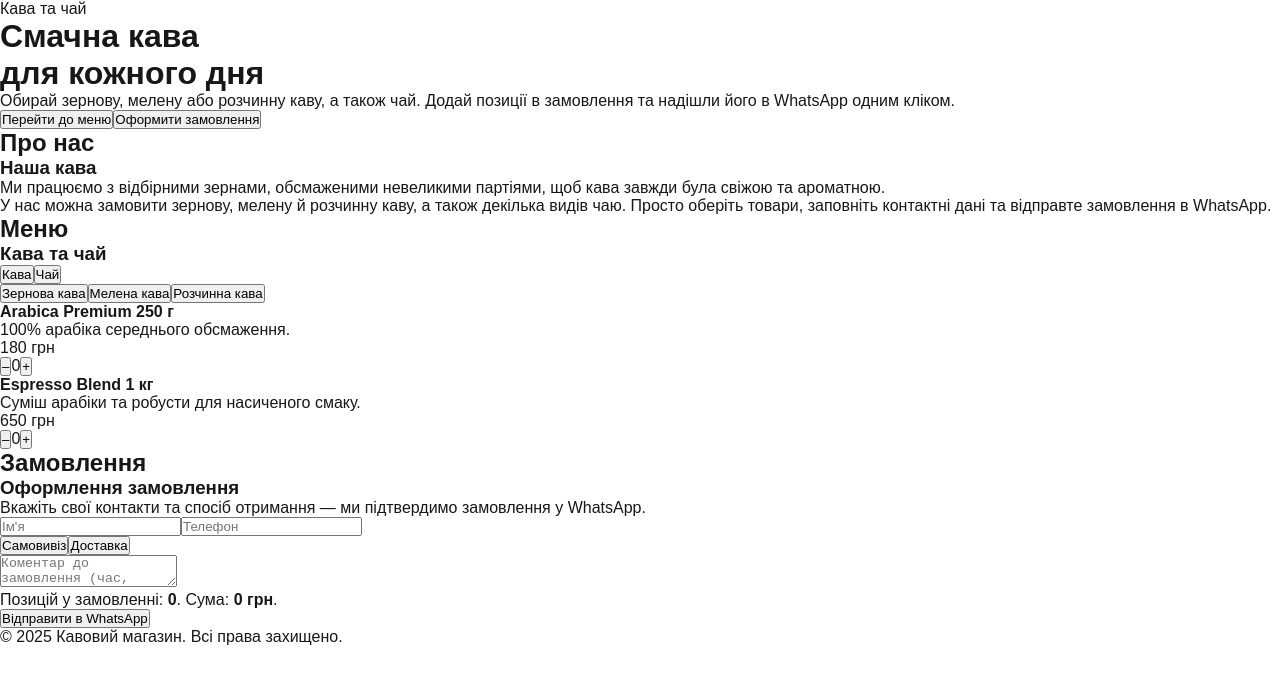
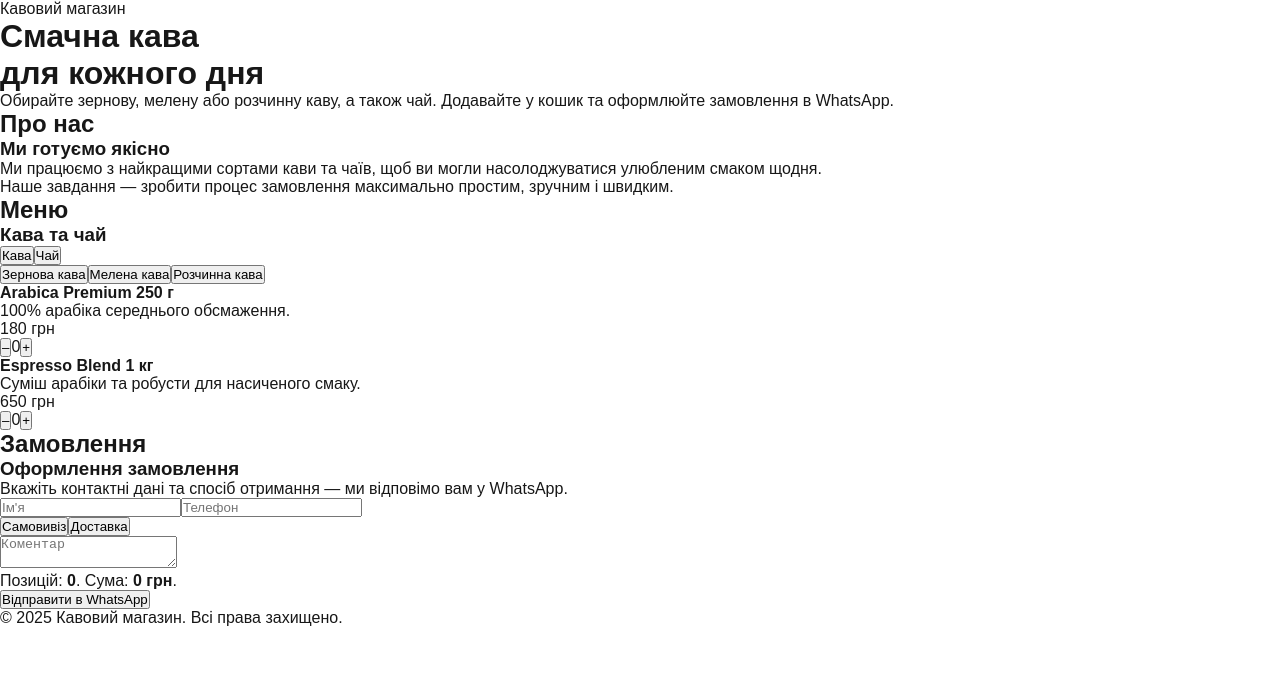
Before and after one commit to lolittajdm-alt/akviz0.2, a Next.js app: page / in a window 1280 px wide. Shown: the top 684 px of the page. Built offline with nearby package versions, Linux system fonts and the light colour scheme.

Commit message:
Update index.js

```diff
--- a/pages/index.js
+++ b/pages/index.js
@@ -1,7 +1,6 @@
 import { useMemo, useState } from "react";
 
-// ← ВСТАВ СВІЙ НОМЕР без + (наприклад 380671112233)
-const WHATSAPP_NUMBER = "380XXXXXXXXX";
+const WHATSAPP_NUMBER = "380XXXXXXXXX"; // ← ВСТАВ СВІЙ НОМЕР без +
 
 const CATEGORIES = [
   { id: "coffee", label: "Кава" },
@@ -88,7 +87,7 @@ const PRODUCTS = [
     id: "tea-herbal",
     category: "tea",
     name: "Трав'яний збiр Relax 80 г",
-    description: "М'ята, меліса та iншi трави для вечiрнього вiдпочинку.",
+    description: "М'ята, меліса та інші трави — ідеальні для вечора.",
     price: 110,
   },
 ];
@@ -194,93 +193,64 @@ export default function Home() {
     }
   };
 
-  const scrollToId = (id) => {
-    if (typeof document === "undefined") return;
-    const el = document.getElementById(id);
-    if (el) el.scrollIntoView({ behavior: "smooth", block: "start" });
-  };
-
   return (
     <div className="page-root">
       <div className="coffee-container">
+
         {/* HERO */}
         <header className="hero">
           <div className="hero-inner">
             <div className="hero-content">
-              <span className="hero-badge">Кава та чай</span>
+              <span className="hero-badge">Кавовий магазин</span>
               <h1 className="hero-title">
                 Смачна кава
                 <br />
                 для кожного дня
               </h1>
               <p className="hero-text">
-                Обирай зернову, мелену або розчинну каву, а також чай. Додай
-                позиції в замовлення та надішли його в WhatsApp одним кліком.
+                Обирайте зернову, мелену або розчинну каву, а також чай. Додавайте у кошик та оформлюйте замовлення в WhatsApp.
               </p>
-              <div className="hero-buttons">
-                <button
-                  className="hero-btn hero-btn-primary"
-                  onClick={() => scrollToId("menu-section")}
-                >
-                  Перейти до меню
-                </button>
-                <button
-                  className="hero-btn hero-btn-secondary"
-                  onClick={() => scrollToId("order-section")}
-                >
-                  Оформити замовлення
-                </button>
-              </div>
             </div>
           </div>
         </header>
 
         {/* ABOUT */}
-        <section className="about" id="about-section">
+        <section className="about">
           <div className="about-content">
             <h2 className="section-label">Про нас</h2>
-            <h3 className="section-title">Наша кава</h3>
+            <h3 className="section-title">Ми готуємо якісно</h3>
             <p className="section-text">
-              Ми працюємо з відбірними зернами, обсмаженими невеликими
-              партіями, щоб кава завжди була свіжою та ароматною.
+              Ми працюємо з найкращими сортами кави та чаїв, щоб ви могли насолоджуватися улюбленим смаком щодня.
             </p>
             <p className="section-text">
-              У нас можна замовити зернову, мелену й розчинну каву, а також декілька
-              видів чаю. Просто оберіть товари, заповніть контактні дані та
-              відправте замовлення в WhatsApp.
+              Наше завдання — зробити процес замовлення максимально простим, зручним і швидким.
             </p>
           </div>
         </section>
 
-        {/* МЕНЮ */}
+        {/* MENU */}
         <section className="menu" id="menu-section">
           <div className="menu-header">
             <h2 className="section-label">Меню</h2>
             <h3 className="section-title">Кава та чай</h3>
           </div>
 
-          {/* Розділи: кава / чай */}
+          {/* Категорії */}
           <nav className="category-bar">
             {CATEGORIES.map((cat) => (
               <button
                 key={cat.id}
                 className={
-                  "category-chip" +
-                  (activeCategory === cat.id ? " category-chip-active" : "")
+                  "category-chip" + (activeCategory === cat.id ? " category-chip-active" : "")
                 }
-                onClick={() => {
-                  setActiveCategory(cat.id);
-                  if (cat.id === "coffee" && !activeCoffeeSubcategory) {
-                    setActiveCoffeeSubcategory("beans");
-                  }
-                }}
+                onClick={() => setActiveCategory(cat.id)}
               >
                 {cat.label}
               </button>
             ))}
           </nav>
 
-          {/* Підрозділи тільки для кави */}
+          {/* Підкатегорії кави */}
           {activeCategory === "coffee" && (
             <nav className="category-bar coffee-subbar">
               {COFFEE_SUBCATEGORIES.map((sub) => (
@@ -288,9 +258,7 @@ export default function Home() {
                   key={sub.id}
                   className={
                     "category-chip" +
-                    (activeCoffeeSubcategory === sub.id
-                      ? " category-chip-active"
-                      : "")
+                    (activeCoffeeSubcategory === sub.id ? " category-chip-active" : "")
                   }
                   onClick={() => setActiveCoffeeSubcategory(sub.id)}
                 >
@@ -300,6 +268,7 @@ export default function Home() {
             </nav>
           )}
 
+          {/* Товари */}
           <main className="product-grid">
             {filteredProducts.map((p) => {
               const qty = cart[p.id] || 0;
@@ -312,17 +281,11 @@ export default function Home() {
                   <div className="product-bottom">
                     <div className="product-price">{p.price} грн</div>
                     <div className="qty-controls">
-                      <button
-                        className="qty-btn"
-                        onClick={() => handleQtyChange(p.id, -1)}
-                      >
+                      <button className="qty-btn" onClick={() => handleQtyChange(p.id, -1)}>
                         –
                       </button>
                       <span className="qty-number">{qty || 0}</span>
-                      <button
-                        className="qty-btn"
-                        onClick={() => handleQtyChange(p.id, 1)}
-                      >
+                      <button className="qty-btn" onClick={() => handleQtyChange(p.id, 1)}>
                         +
                       </button>
                     </div>
@@ -333,18 +296,17 @@ export default function Home() {
           </main>
         </section>
 
-        {/* ОФОРМЛЕННЯ ЗАМОВЛЕННЯ */}
+        {/* ORDER */}
         <section className="order-section" id="order-section">
           <h2 className="section-label">Замовлення</h2>
           <h3 className="section-title">Оформлення замовлення</h3>
           <p className="section-text">
-            Вкажіть свої контакти та спосіб отримання — ми підтвердимо
-            замовлення у WhatsApp.
+            Вкажіть контактні дані та спосіб отримання — ми відповімо вам у WhatsApp.
           </p>
 
           <input
             className="order-input"
-            placeholder="Iм'я"
+            placeholder="Ім'я"
             value={name}
             onChange={(e) => setName(e.target.value)}
           />
@@ -358,19 +320,13 @@ export default function Home() {
 
           <div className="delivery-toggle">
             <button
-              className={
-                "toggle-btn" +
-                (deliveryMethod === "pickup" ? " toggle-active" : "")
-              }
+              className={"toggle-btn" + (deliveryMethod === "pickup" ? " toggle-active" : "")}
               onClick={() => setDeliveryMethod("pickup")}
             >
-              Самовивiз
+              Самовивіз
             </button>
             <button
-              className={
-                "toggle-btn" +
-                (deliveryMethod === "delivery" ? " toggle-active" : "")
-              }
+              className={"toggle-btn" + (deliveryMethod === "delivery" ? " toggle-active" : "")}
               onClick={() => setDeliveryMethod("delivery")}
             >
               Доставка
@@ -380,7 +336,7 @@ export default function Home() {
           {deliveryMethod === "delivery" && (
             <input
               className="order-input"
-              placeholder="Адреса доставки"
+              placeholder="Адреса"
               value={address}
               onChange={(e) => setAddress(e.target.value)}
             />
@@ -388,18 +344,18 @@ export default function Home() {
 
           <textarea
             className="order-textarea"
-            placeholder="Коментар до замовлення (час, побажання тощо)"
+            placeholder="Коментар"
             value={comment}
             onChange={(e) => setComment(e.target.value)}
           />
 
           <p className="order-summary">
-            Позицiй у замовленнi: <strong>{totalItems}</strong>. Сума:{" "}
+            Позицій: <strong>{totalItems}</strong>. Сума:{" "}
             <strong>{totalPrice} грн</strong>.
           </p>
 
           <button className="order-button" onClick={handleOrder}>
-            Вiдправити в WhatsApp
+            Відправити в WhatsApp
           </button>
         </section>
 
```
